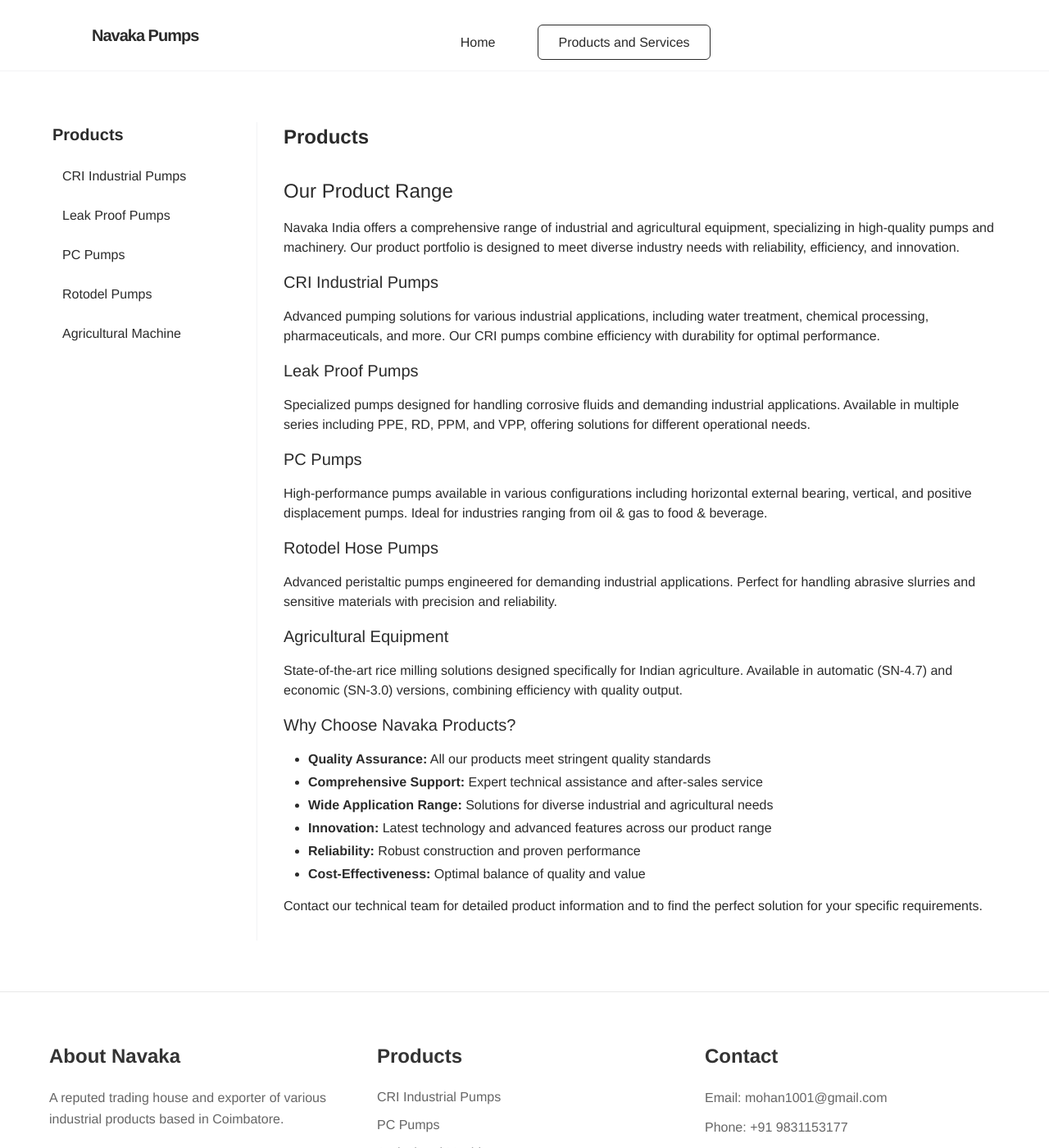
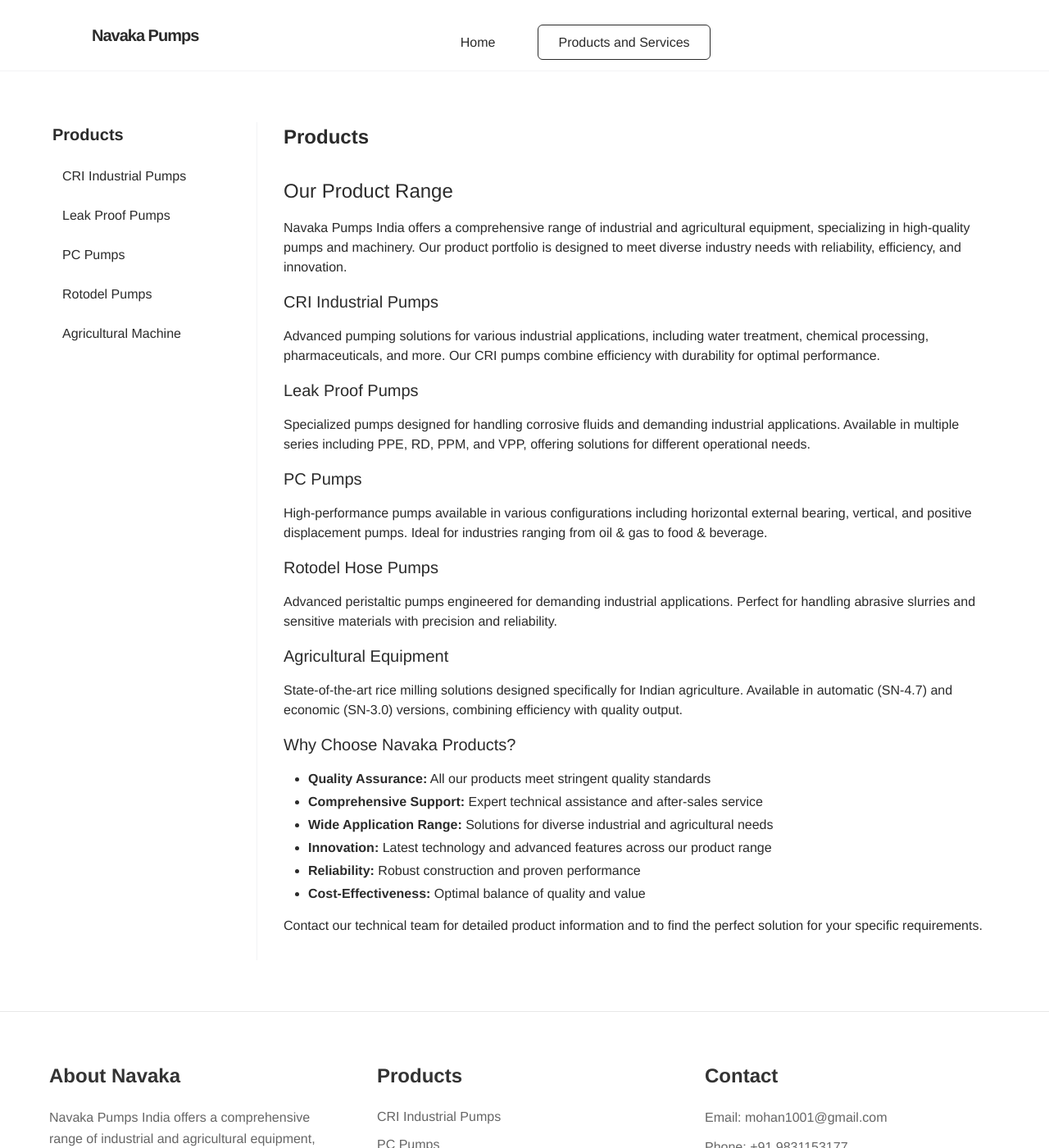
Before and after one commit to manassaloi/navakapumps, a Jekyll site: the page built from products.md, in a window 1280 px wide and 1400 px high. Shown: the whole window at 82% size. Built offline with Jekyll 4.4.1, drawn with Linux system fonts in a browser that asks for light colours; some of the changed text lies outside the part shown.

Commit message:
changed the description

```diff
--- a/_data/footer.yml
+++ b/_data/footer.yml
@@ -1,6 +1,6 @@
 about:
   title: About Navaka
-  description: A reputed trading house and exporter of various industrial products based in Coimbatore.
+  description: Navaka Pumps India offers a comprehensive range of industrial and agricultural equipment, specializing in high-quality pumps and machinery. Our product portfolio is designed to meet diverse industry needs with reliability, efficiency, and innovation.
 
 products:
   title: Products
--- a/_layouts/indexpage.html
+++ b/_layouts/indexpage.html
@@ -3,8 +3,8 @@
 ---
 <div class="hero-section">
   <div class="hero-content">
-    <h1 class="hero-title">Navaka is Excellence, Engineered</h1>
-    <p class="hero-subtitle">Driving Industrial Efficiency with Reliable Pump Solutions</p>
+    <h1 class="hero-title">Navaka is Excellence, Engineered.</h1>
+    <p class="hero-subtitle">Driving Industrial Efficiency with Reliable Pump Solutions.</p>
     <div class="hero-buttons">
       <a href="{{ site.baseurl }}/products" class="button primary">Explore Products →</a>
       <a href="{{ site.baseurl }}/contact" class="button secondary">Contact Sales</a>
--- a/products.md
+++ b/products.md
@@ -6,7 +6,7 @@
 
 ## Our Product Range
 
-Navaka India offers a comprehensive range of industrial and agricultural equipment, specializing in high-quality pumps and machinery. Our product portfolio is designed to meet diverse industry needs with reliability, efficiency, and innovation.
+Navaka Pumps India offers a comprehensive range of industrial and agricultural equipment, specializing in high-quality pumps and machinery. Our product portfolio is designed to meet diverse industry needs with reliability, efficiency, and innovation.
 
 #### [CRI Industrial Pumps]({{ site.baseurl }}/products/cri-industrial-pumps)
 Advanced pumping solutions for various industrial applications, including water treatment, chemical processing, pharmaceuticals, and more. Our CRI pumps combine efficiency with durability for optimal performance.
```
Also changed, not shown: index.md (+1 -1 lines).
